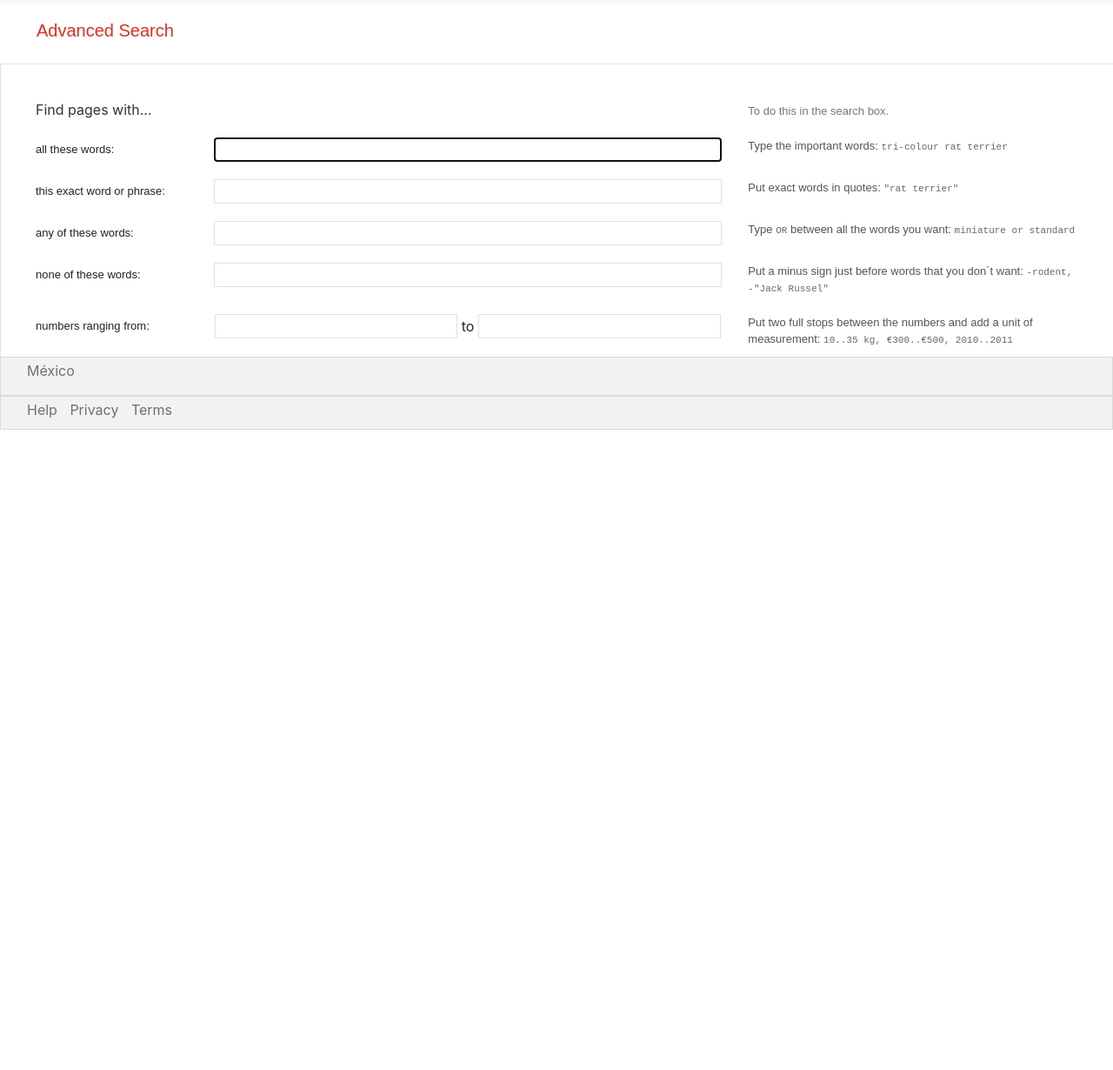
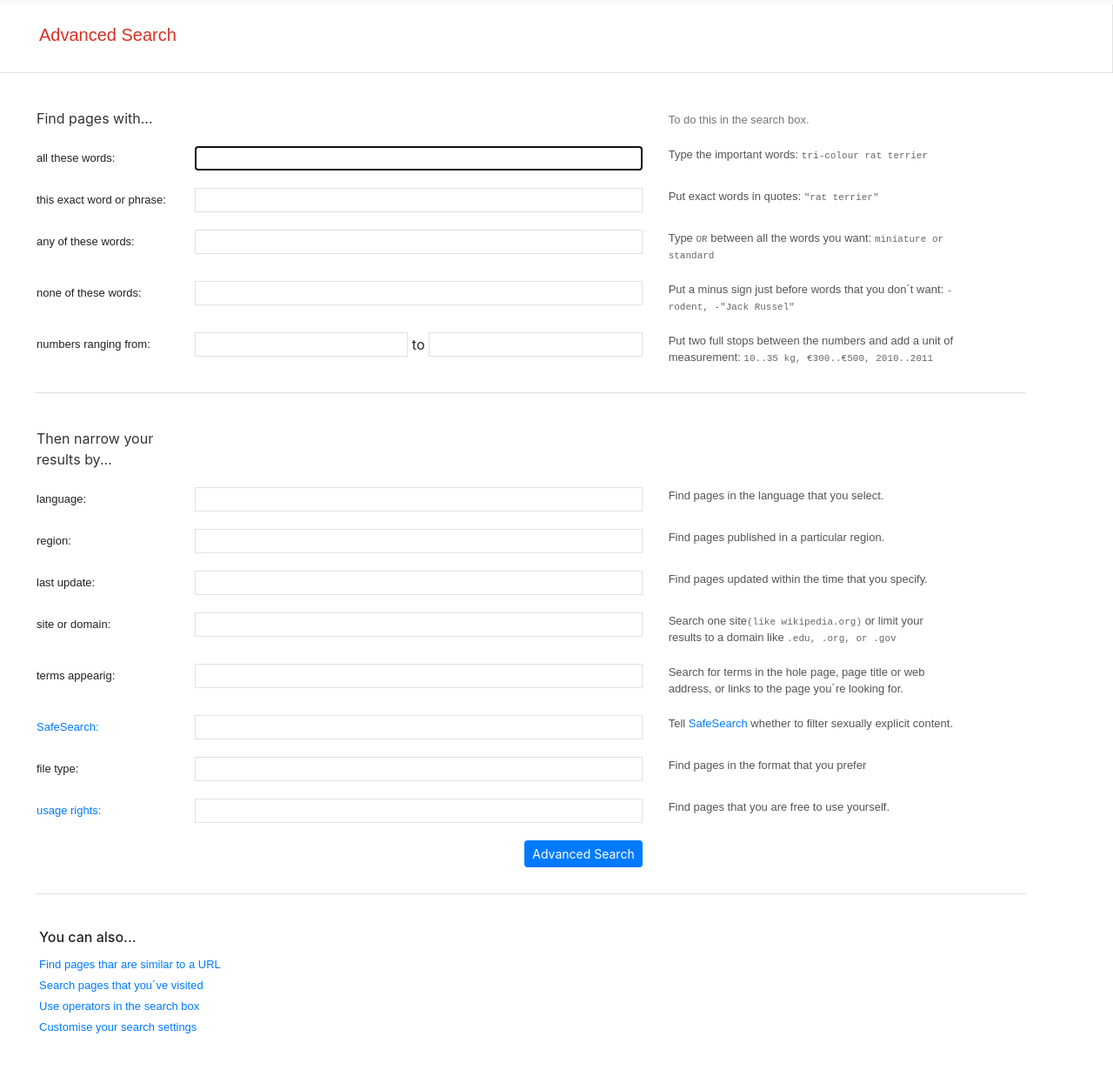
Before and after one commit to chucoyos/search, a plain HTML site: page advanced-search.html in a window 1280 px wide. Shown: the part 53-1283 px from the top of the page at 87% size. Before the commit the page ends 800 px from the top, so only its background shows below. Drawn offline with nearby package versions, Linux system fonts and the light colour scheme.

Commit message:
finish layout

```diff
--- a/advanced-search.html
+++ b/advanced-search.html
@@ -12,7 +12,7 @@
     <script src="https://cdn.jsdelivr.net/npm/popper.js@1.16.0/dist/umd/popper.min.js" integrity="sha384-Q6E9RHvbIyZFJoft+2mJbHaEWldlvI9IOYy5n3zV9zzTtmI3UksdQRVvoxMfooAo" crossorigin="anonymous"></script>
     <script src="https://stackpath.bootstrapcdn.com/bootstrap/4.5.0/js/bootstrap.min.js" integrity="sha384-OgVRvuATP1z7JjHLkuOU7Xw704+h835Lr+6QL9UvYjZE3Ipu6Tp75j7Bh/kR0JKI" crossorigin="anonymous"></script>
     <link rel="stylesheet" href="styles/styles.css">
-    <title>Google Search</title>
+    <title>Google Advanced Search</title>
 </head>
 
 <body>
@@ -51,9 +51,10 @@
         <label class="adv-label">Advanced Search</label>
     </div>
 
-    <div class="container-fluid form-cont">
+    <!--Top Form-->
+    <div class="container form-cont">
         <form action="">
-            <div class="container-fluid">
+            <div class="container nested-div">
 
                 <div class="row">
                     <div class="outer-div col-2"><span class="find">Find pages with...</span></div>
@@ -98,6 +99,91 @@
             </div>
         </form>
     </div>
+    <!--End Top Form-->
+
+
+    <!--Bottom Form-->
+    <div class="container form-cont">
+        <form action="">
+            <div class="container nested-div">
+
+                <div class="row">
+                    <div class="outer-div col-2"><span class="find">Then narrow your results by...</span></div>
+                    <div class="middle-div col-6"></div>
+                    <div class="outer-div col-4"><span class="todo-label"></span></div>
+                </div>
+
+                <div class="row">
+                    <div class="col-2"><span class="left-inner">language:</span></div>
+                    <div class="col-6"><input class="jfk-textinput" value="" autofocus="autofocus" id="xX4UFf" name="as_q" type="text"></div>
+                    <div class="right-inner col-4">Find pages in the language that you select.</div>
+                </div>
+
+                <div class="row">
+                    <div class="col-2"><span class="left-inner">region:</span></div>
+                    <div class="col-6"><input class="jfk-textinput" value="" autofocus="autofocus" id="xX4UFf" name="as_q" type="text"></div>
+                    <div class="right-inner col-4">Find pages published in a particular region.</div>
+                </div>
+
+                <div class="row">
+                    <div class="col-2"><span class="left-inner">last update:</span></div>
+                    <div class="col-6"><input class="jfk-textinput" value="" autofocus="autofocus" id="xX4UFf" name="as_q" type="text"></div>
+                    <div class="right-inner col-4">Find pages updated within the time that you specify.</div>
+                </div>
+
+                <div class="row">
+                    <div class="col-2"><span class="left-inner">site or domain:</span></div>
+                    <div class="col-6"><input class="jfk-textinput" value="" autofocus="autofocus" id="xX4UFf" name="as_q" type="text"></div>
+                    <div class="right-inner col-4">Search one site<span class="right-span">(like wikipedia.org)</span> or limit your results to a domain like <span class="right-span"> .edu, .org, or .gov</span> </div>
+                </div>
+
+                <div class="row">
+                    <div class="col-2"><span class="left-inner">terms appearig:</span></div>
+                    <div class="col-6"><input class="jfk-textinput" value="" autofocus="autofocus" id="xX4UFf" name="as_q" type="text"></div>
+                    <div class="right-inner col-4">Search for terms in the hole page, page title or web address, or links to the page you´re looking for.</div>
+                </div>
+
+                <div class="row">
+                    <div class="col-2"><span class="left-inner"><a href="#" class="">SafeSearch:</a></span></div>
+                    <div class="col-6"><input class="jfk-textinput" value="" autofocus="autofocus" id="xX4UFf" name="as_q" type="text"></div>
+                    <div class="right-inner col-4">Tell <a href="#">SafeSearch</a> whether to filter sexually explicit content.</div>
+                </div>
+
+                <div class="row">
+                    <div class="col-2"><span class="left-inner">file type:</span></div>
+                    <div class="col-6"><input class="jfk-textinput" value="" autofocus="autofocus" id="xX4UFf" name="as_q" type="text"></div>
+                    <div class="right-inner col-4">Find pages in the format that you prefer</div>
+                </div>
+
+                <div class="row">
+                    <div class="col-2"><span class="left-inner"><a href="#">usage rights:</a></span></div>
+                    <div class="col-6"><input class="jfk-textinput" value="" autofocus="autofocus" id="xX4UFf" name="as_q" type="text"></div>
+                    <div class="right-inner col-4">Find pages that you are free to use yourself.</div>
+                </div>
+
+                <div class="row">
+                    <div class="col-2"></div>
+                    <div class="col-6 right-text"><button type="submit" class="btn btn-primary btn-sm">Advanced Search</button></div>
+                    <div class="col-4"></div>
+                </div>
+
+
+            </div>
+
+            <div class="container bottom-form">
+
+            </div>
+        </form>
+    </div>
+    <!--Bottom Form-->
+
+    <div class="container-fluid bottom-page-links">
+        <h6>You can also...</h6>
+        <span class="left-inner"><a href="">Find pages thar are similar to a URL</a></span><br>
+        <span class="left-inner"><a href="">Search pages that you´ve visited</a></span><br>
+        <span class="left-inner"><a href="">Use operators in the search box</a></span><br>
+        <span class="left-inner"><a href="">Customise your search settings</a></span>
+    </div>
 
     <!--Footer 1-->
     <div class="container-fluid footer">
--- a/styles/styles.css
+++ b/styles/styles.css
@@ -98,7 +98,7 @@
 }
 
 .footer p {
-    margin-left: 10px;
+    margin-left: 20px;
     display: inline;
 }
 
@@ -136,10 +136,17 @@
 .appbar {
     color: #d93025;
     font-size: 20px;
-    margin: 15px 27px;
+    padding-top: 20px;
+    padding-bottom: 20px;
+    border-style: solid;
+    border-width: thin;
+    border-top: none;
+    border-left: none;
+    border-color: rgb(223, 225, 229);
 }
 
 .adv-label {
+    margin-left: 30px;
     font-size: 20px;
     font-family: Arial, sans-serif;
 }
@@ -202,10 +209,25 @@
 }
 
 .form-cont {
+    margin-left: 40px;
     padding-top: 30px;
+    padding-bottom: 20px;
     border-style: solid;
     border-width: thin;
-    border-bottom: none;
     border-right: none;
+    border-left: none;
+    border-top: none;
     border-color: rgb(223, 225, 229);
 }
+
+.right-text {
+    text-align: end;
+}
+
+.bottom-page-links {
+    margin: 40px 30px;
+}
+
+.nested-div {
+    margin-left: -38px;
+}
```
